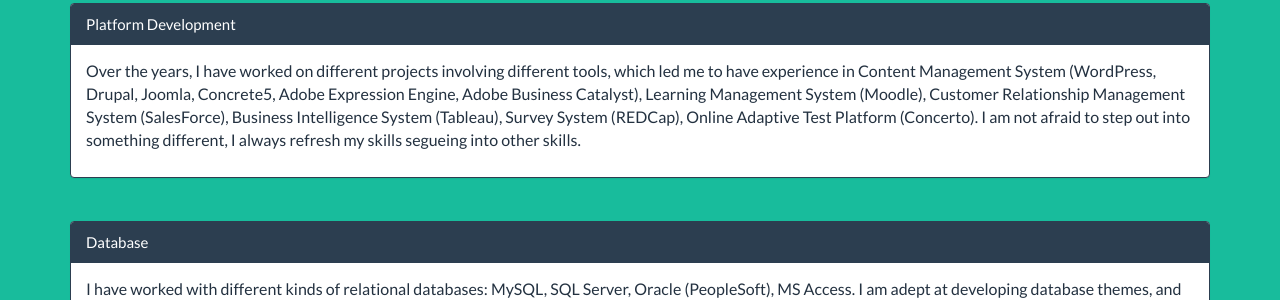
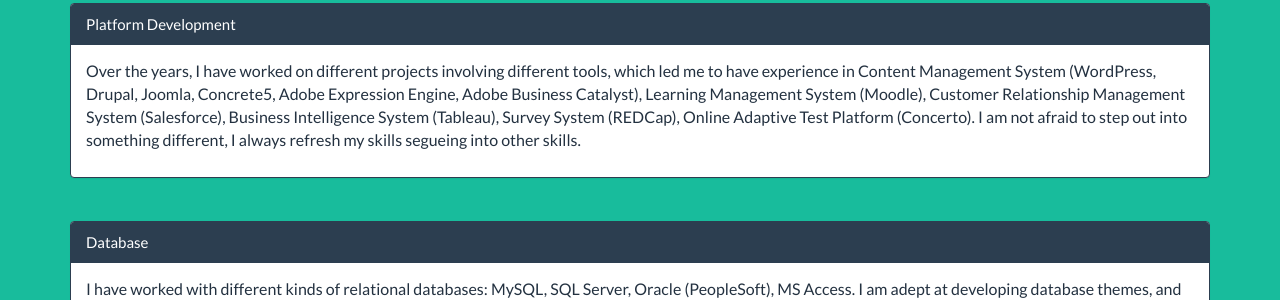
Before and after one commit to hbxtoylq/hbxtoylq.github.io, a Jekyll site: the page built from index.html, in a window 1280 px wide and 900 px high, scrolled down 3654 px. Shown: the part 199-499 px from the top of the window. Built offline with Jekyll 4.4.1, drawn with Linux system fonts in a browser that asks for light colours; nearby versions of some CDN libraries.

```diff
--- a/_includes/about.html
+++ b/_includes/about.html
@@ -46,7 +46,7 @@
       <div class="panel-heading">Platform Development</div>
      <div class="panel-body"><p style="color:#233140; font-size:16px;">
      Over the years, I have worked on different projects involving different tools, which led me to have experience in Content Management System (WordPress, Drupal, Joomla, Concrete5, Adobe Expression Engine, Adobe Business Catalyst),
-      Learning Management System (Moodle), Customer Relationship Management System (SalesForce), Business Intelligence System (Tableau), Survey System (REDCap), Online Adaptive Test Platform (Concerto). I am not
+      Learning Management System (Moodle), Customer Relationship Management System (Salesforce), Business Intelligence System (Tableau), Survey System (REDCap), Online Adaptive Test Platform (Concerto). I am not
       afraid to step out into something different, I always refresh my skills segueing into other skills.
        <br>
      </p>
```
